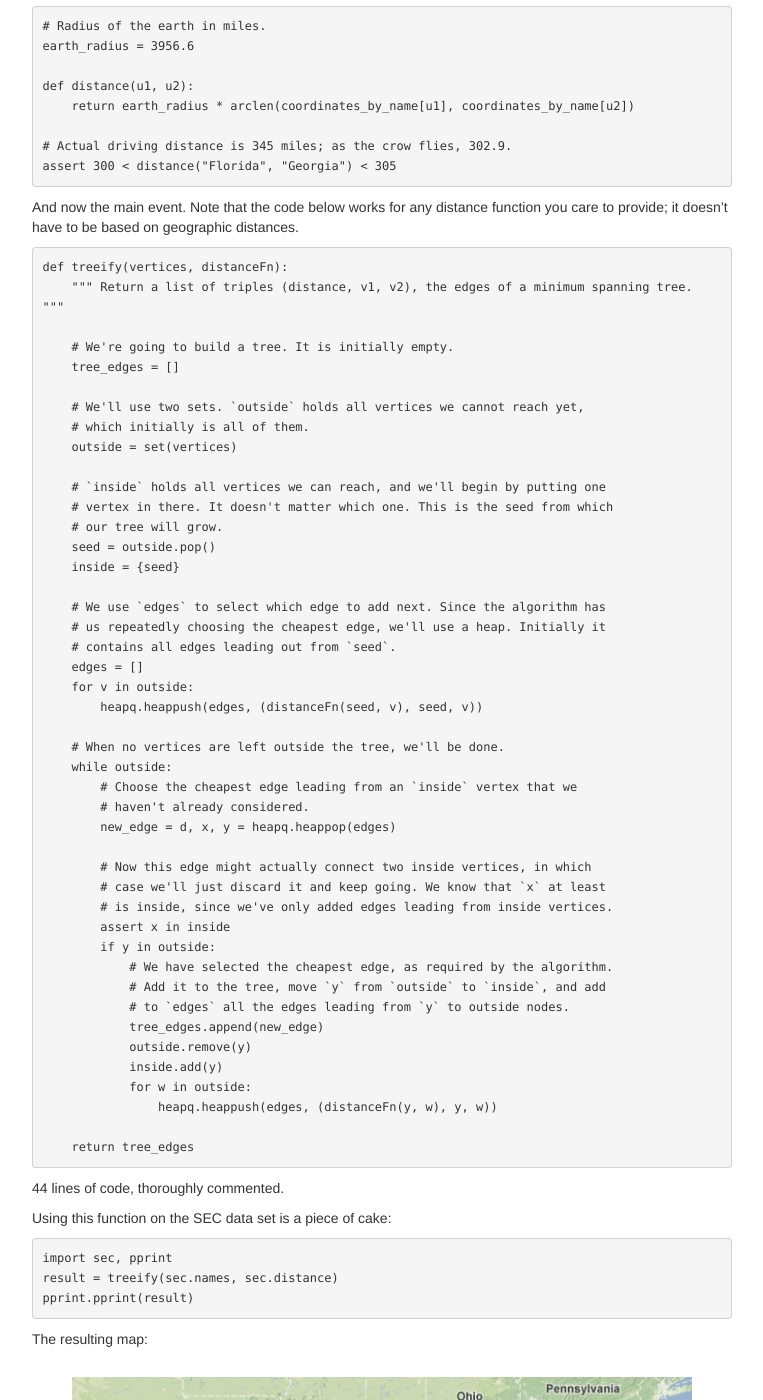
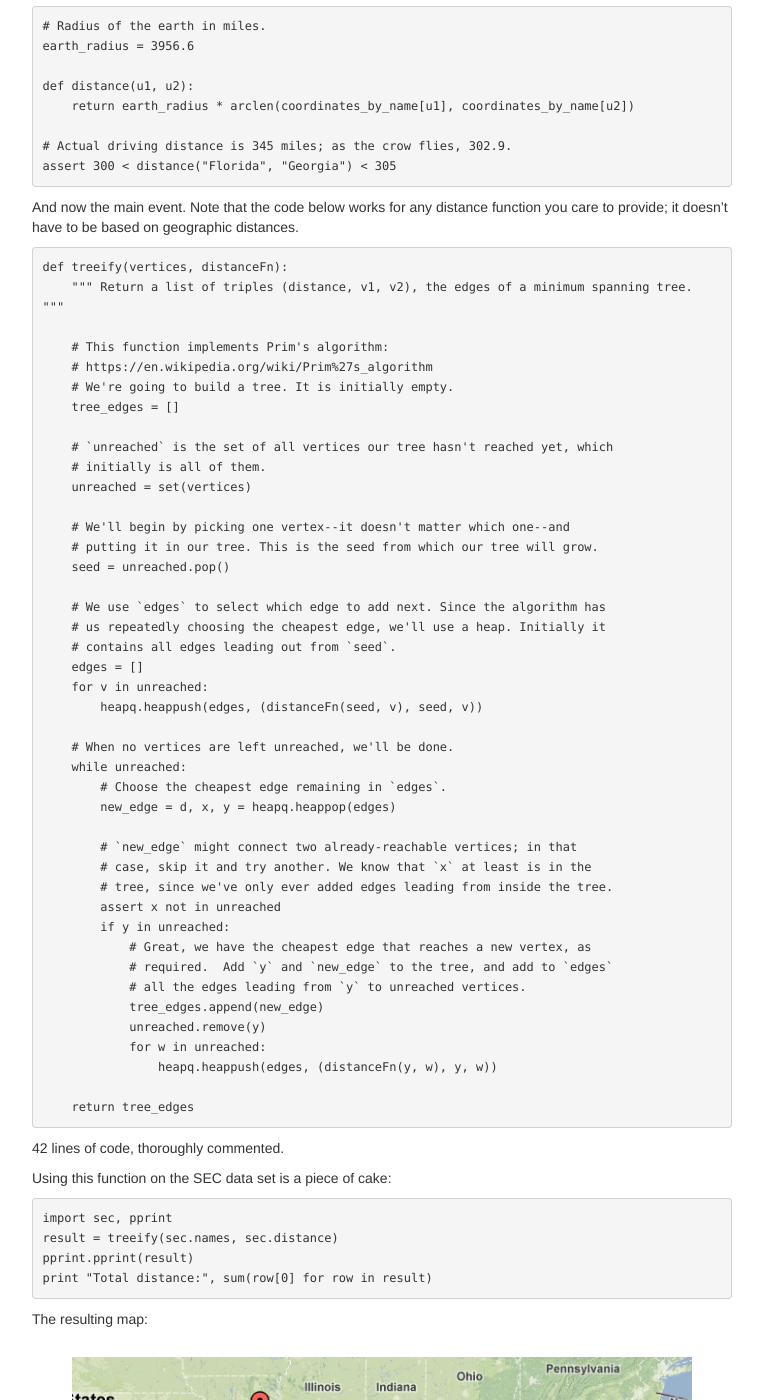
Before and after one commit to pynashorg/pynashorg.github.com, a Jekyll site: the page built from _posts/2013-03-05-treeification.md, in a window 1280 px wide and 1400 px high, scrolled down 2476 px. Shown: the whole window, without its empty margins (258-1021 px from the left). Built offline with Jekyll 4.4.1, drawn with Linux system fonts in a browser that asks for light colours; nearby versions of some CDN libraries; library files that are not in the unit come from our copies; comment, search, counter and statistics services are not loaded.

Commit message:
Update post.

```diff
--- a/_posts/2013-03-05-treeification.md
+++ b/_posts/2013-03-05-treeification.md
@@ -134,55 +134,54 @@
     def treeify(vertices, distanceFn):
         """ Return a list of triples (distance, v1, v2), the edges of a minimum spanning tree. """
 
+        # This function implements Prim's algorithm:
+        # https://en.wikipedia.org/wiki/Prim%27s_algorithm
         # We're going to build a tree. It is initially empty.
         tree_edges = []
 
-        # We'll use two sets. `outside` holds all vertices we cannot reach yet,
-        # which initially is all of them.
-        outside = set(vertices)
+        # `unreached` is the set of all vertices our tree hasn't reached yet, which
+        # initially is all of them.
+        unreached = set(vertices)
 
-        # `inside` holds all vertices we can reach, and we'll begin by putting one
-        # vertex in there. It doesn't matter which one. This is the seed from which
-        # our tree will grow.
-        seed = outside.pop()
-        inside = {seed}
+        # We'll begin by picking one vertex--it doesn't matter which one--and
+        # putting it in our tree. This is the seed from which our tree will grow.
+        seed = unreached.pop()
 
         # We use `edges` to select which edge to add next. Since the algorithm has
         # us repeatedly choosing the cheapest edge, we'll use a heap. Initially it
         # contains all edges leading out from `seed`.
         edges = []
-        for v in outside:
+        for v in unreached:
             heapq.heappush(edges, (distanceFn(seed, v), seed, v))
 
-        # When no vertices are left outside the tree, we'll be done.
-        while outside:
-            # Choose the cheapest edge leading from an `inside` vertex that we
-            # haven't already considered.
+        # When no vertices are left unreached, we'll be done.
+        while unreached:
+            # Choose the cheapest edge remaining in `edges`.
             new_edge = d, x, y = heapq.heappop(edges)
 
-            # Now this edge might actually connect two inside vertices, in which
-            # case we'll just discard it and keep going. We know that `x` at least
-            # is inside, since we've only added edges leading from inside vertices.
-            assert x in inside
-            if y in outside:
-                # We have selected the cheapest edge, as required by the algorithm.
-                # Add it to the tree, move `y` from `outside` to `inside`, and add
-                # to `edges` all the edges leading from `y` to outside nodes.
+            # `new_edge` might connect two already-reachable vertices; in that
+            # case, skip it and try another. We know that `x` at least is in the
+            # tree, since we've only ever added edges leading from inside the tree.
+            assert x not in unreached
+            if y in unreached:
+                # Great, we have the cheapest edge that reaches a new vertex, as
+                # required.  Add `y` and `new_edge` to the tree, and add to `edges`
+                # all the edges leading from `y` to unreached vertices.
                 tree_edges.append(new_edge)
-                outside.remove(y)
-                inside.add(y)
-                for w in outside:
+                unreached.remove(y)
+                for w in unreached:
                     heapq.heappush(edges, (distanceFn(y, w), y, w))
 
         return tree_edges
 
-44 lines of code, thoroughly commented.
+42 lines of code, thoroughly commented.
 
 Using this function on the SEC data set is a piece of cake:
 
     import sec, pprint
     result = treeify(sec.names, sec.distance)
     pprint.pprint(result)
+    print "Total distance:", sum(row[0] for row in result)
 
 The resulting map:
 
```
